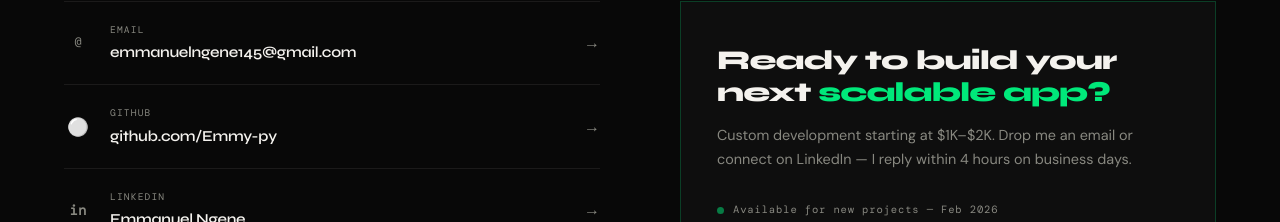
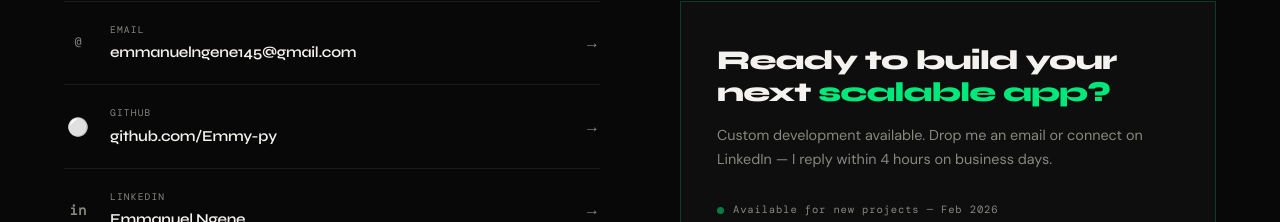
Before and after one commit to Emmy-py/emmanuelngene, a React (Vite) app: page / in a window 1280 px wide. Shown: the part 9057-9279 px from the top of the page. Built offline with nearby package versions, Linux system fonts and the light colour scheme; a web font is replaced by a local one.

Commit message:
Remove pricing from contact section and README

```diff
--- a/src/components/Contact.jsx
+++ b/src/components/Contact.jsx
@@ -104,7 +104,7 @@ export default function Contact() {
             next <span className="text-accent">scalable app?</span>
           </h3>
           <p className="mb-7.5 text-[0.9rem] text-fg2 leading-[1.7]">
-            Custom development starting at $1K&ndash;$2K. Drop me an email or connect on LinkedIn
+            Custom development available. Drop me an email or connect on LinkedIn
             &mdash; I reply within 4 hours on business days.
           </p>
           <div className="mb-6.5 flex items-center gap-2.25 font-mono text-[0.66rem] tracking-[0.08em] text-fg2">
```
Also changed, not shown: 1 other file (tests, documents, lock files or other folders).
